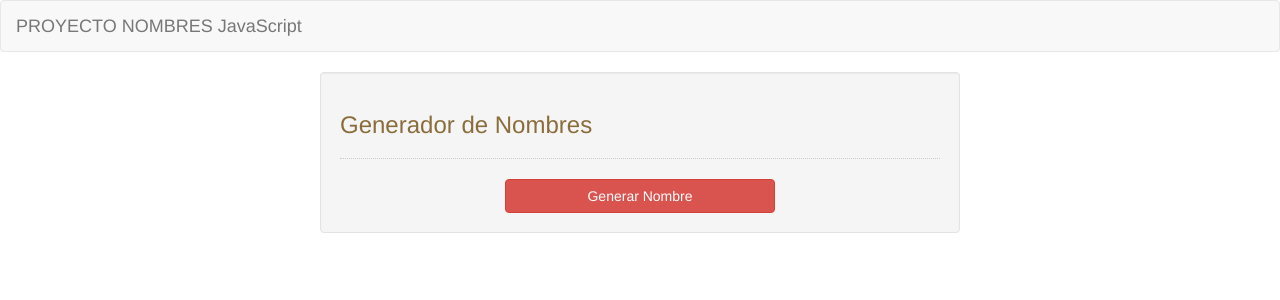
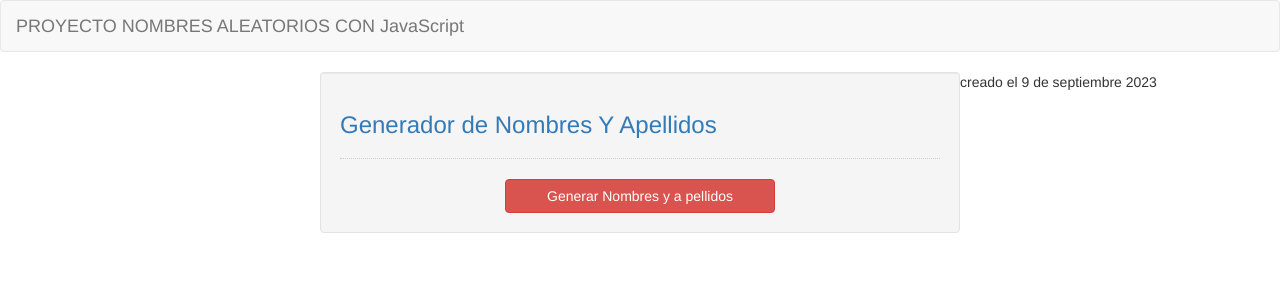
Before and after one commit to Paula1212ppp/practica5, a PHP site: page / in a window 1280 px wide. Shown: the top 300 px of the page. Run offline with PHP 8.4, Linux system fonts and the light colour scheme.

Commit message:
haciendo cambios de apariencia

```diff
--- a/index.php
+++ b/index.php
@@ -7,19 +7,20 @@
 <body>
 	<nav class="navbar navbar-default">
 		<div class="container-fluid">
-			<a class="navbar-brand" href="">PROYECTO NOMBRES JavaScript</a>
+			<a class="navbar-brand" href="">PROYECTO NOMBRES ALEATORIOS CON JavaScript</a>
 		</div>
 	</nav>
 	<div class="col-md-3"></div>
 	<div class="col-md-6 well">
-		<h3 class="text-warning"> Generador de Nombres</h3>
+		<h3 class="text-primary"> Generador de Nombres Y Apellidos</h3>
 		<hr style="border-top:1px dotted #ccc;"/>
 		<div class="col-md-3"></div>
 		<div class="col-md-6">
-			<button class="btn btn-danger btn btn-block" onclick="generate()">Generar Nombre</button>
+			<button class="btn btn-danger btn btn-block" onclick="generate()">Generar Nombres y a pellidos</button>
 			<div id="result"></div>
 		</div>
 	</div>
+	<p>creado el 9 de septiembre 2023</p>
 <script src="js/script.js"></script>
 </body>
 </html>
```
